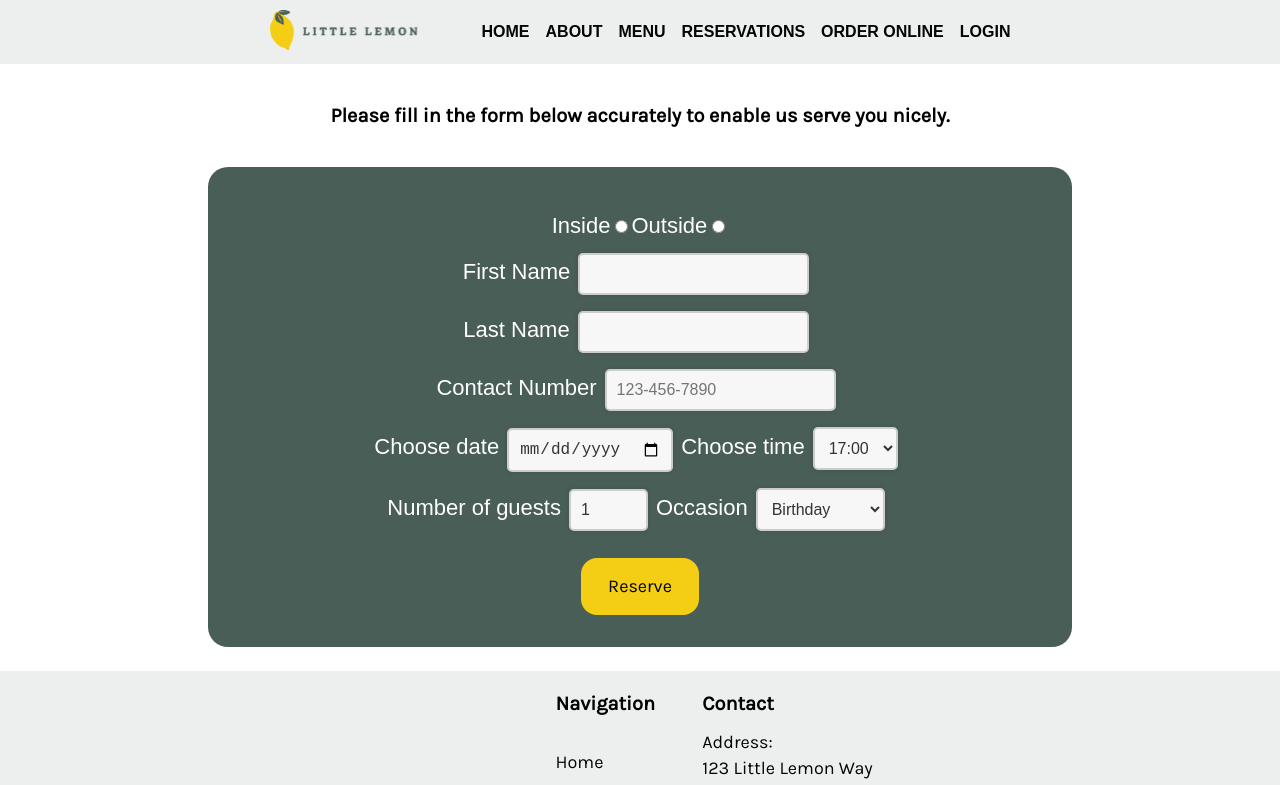
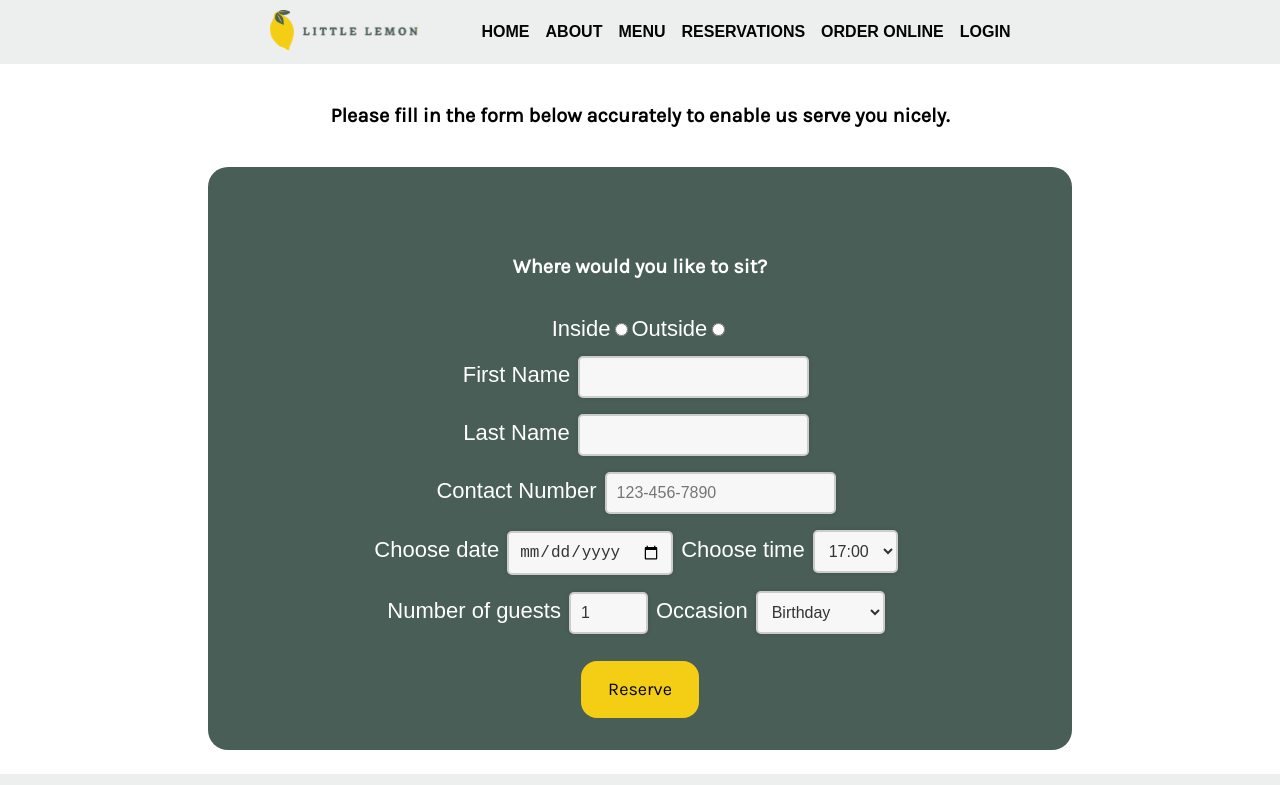
Before and after one commit to 934152/capstone, a React (Create React App) app: page /booking in a window 1280 px wide. Shown: the top 785 px of the page. Built offline with nearby package versions, Linux system fonts and the light colour scheme; a web font is replaced by a local one.

Commit message:
Added p tag on form asking user where they would like to sit.

```diff
--- a/src/components/BookingForm.jsx
+++ b/src/components/BookingForm.jsx
@@ -43,6 +43,7 @@ export default function BookingForm({availableTimes, dispatch, submitForm}) {
         <p className="form-desc">Please fill in the form below accurately to enable us serve you nicely.</p>
         <form onSubmit={handleSubmit}>
           <div className="seperate">
+            <p className="form-desc">Where would you like to sit?</p>
             <label for="inside">Inside</label>
             <input type="radio" id="inside" name="location" value={formData.inside} onChange={handleFormChange}/>
             <label for="outside">Outside</label>
```
